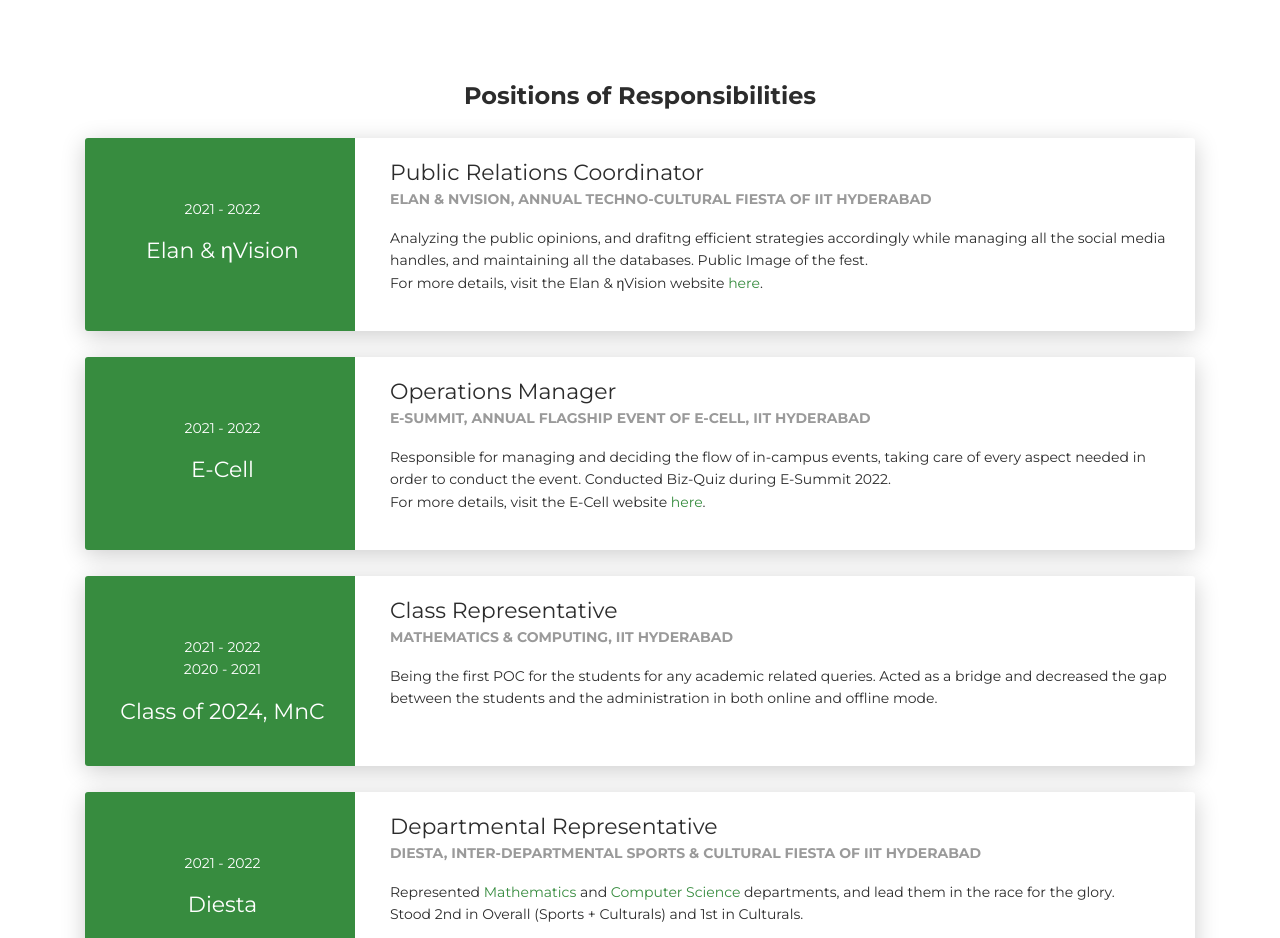
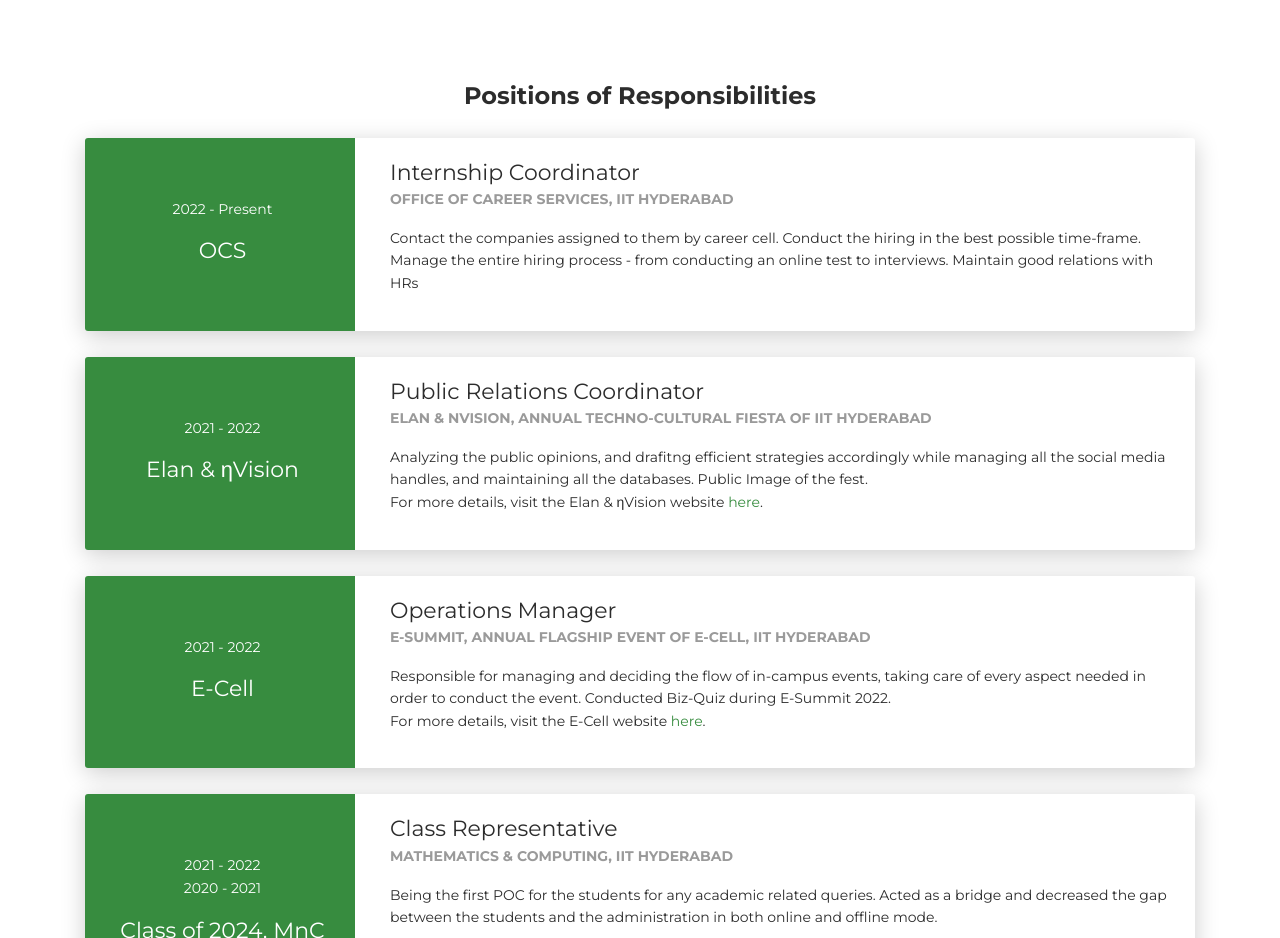
Before and after one commit to kn-vardhan/Portfolio, a plain HTML site: page index.html in a window 1280 px wide. Shown: the part 3360-4298 px from the top of the page. Drawn offline with Linux system fonts and the light colour scheme; animation ran at ten frames a second.

Commit message:
Update index.html

```diff
--- a/index.html
+++ b/index.html
@@ -239,7 +239,7 @@
                   </figure></a></div>
             </div>
             <div class="col-md-6">
-              <div class="cc-porfolio-image img-raised" data-aos="fade-up" data-aos-anchor-placement="top-bottom"><a href="#project-3">
+              <div class="cc-porfolio-image img-raised" data-aos="fade-up" data-aos-anchor-placement="top-bottom"><a href="https://github.com/kn-vardhan/Intricacies-of-Study-Environment-at-IITH">
                   <figure class="cc-effect"><img src="images/stats.jpg" alt="Image"/>
                     <figcaption>
                       <div class="h4"><b>The Intricacies of Study Environment at IITH</b></div>
@@ -417,6 +417,23 @@
 <div class="section" id="pors">
   <div class="container cc-education">
     <div class="h4 text-center mb-4 title">Positions of Responsibilities</div>
+    <div class="card">
+      <div class="row">
+        <div class="col-md-3 bg-primary" data-aos="fade-right" data-aos-offset="50" data-aos-duration="500">
+          <div class="card-body cc-education-header">
+            <p>2022 - Present</p>
+            <div class="h5">OCS</div>
+          </div>
+        </div>
+        <div class="col-md-9" data-aos="fade-left" data-aos-offset="50" data-aos-duration="500">
+          <div class="card-body">
+            <div class="h5">Internship Coordinator</div>
+            <p class="category">Office of Career Services, IIT Hyderabad</p>
+            <p>Contact the companies assigned to them by career cell. Conduct the hiring in the best possible time-frame. Manage the entire hiring process - from conducting an online test to interviews. Maintain good relations with HRs</p>
+          </div>
+        </div>
+      </div>
+    </div>
     <div class="card">
       <div class="row">
         <div class="col-md-3 bg-primary" data-aos="fade-right" data-aos-offset="50" data-aos-duration="500">
```
